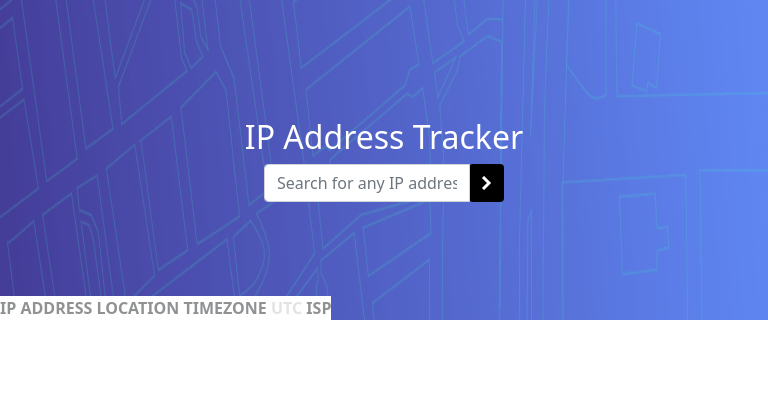
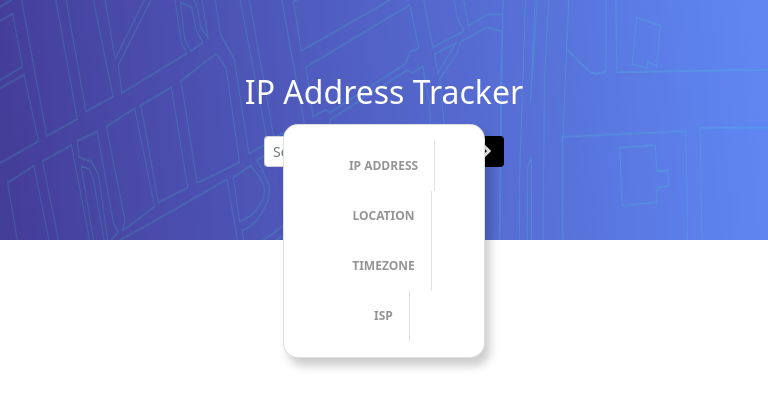
Before and after one commit to Shubhankar-Sengupta/IP_address_locator, a plain HTML site: page index.html in a window 768 px wide. Drawn offline with nearby package versions, Linux system fonts and the light colour scheme; no server answers.

Commit message:
Made major changes to the project regarding media queries

```diff
--- a/index.html
+++ b/index.html
@@ -51,11 +51,11 @@
 
       <h1>IP Address Tracker</h1>
 
-      <div class="row">
+      <div class="row pt-md-3">
 
-        <div class="col-md-4">
+        <div class="col-md-4 col-8">
 
-          <div class="input-group input-group-md">
+          <div class="input-group input-group-sm">
 
             <input type="text" class="form-control" aria-label="" placeholder="Search for any IP address or domain">
 
@@ -84,58 +84,63 @@
 
 
 
-      <div class="up-class">
+      <div class="up-class card">
 
-        <span>
+        <div class="card-body">
 
-          IP Address
+          <div class="border border-1 border-start-0 border-top-0 border-bottom-0 p-3 cntr-setting">
 
-          <span class="ip">
+            <span class="one-of">IP Address</span>
 
-          </span>
-        </span>
+            <span class="ip">
 
-        <span>
+            </span>
 
-          Location
+          </div>
 
-          <span class="location">
+          <div class="border border-1 border-start-0 border-top-0 border-bottom-0 p-3 cntr-setting">
 
-          </span>
-        </span>
+            <span class="one-of">Location</span>
+
+            <span class="location">
+
+            </span>
+
+          </div>
 
 
-        <span>
+          <div class="border border-1 border-1 border-start-0 border-top-0 border-bottom-0 p-3 cntr-setting">
 
-          Timezone
+            <span class="one-of">Timezone</span>
+
+            <span class="timezone">
+
+            </span>
+
+          </div>
 
 
-          <span class="timezone">
-            <span>UTC</span>
-          </span>
+          <!-- add offset value dynamically using the API -->
 
-        </span>
+          <div class="border border-1 border-1 border-start-0 border-top-0 border-bottom-0 p-3 cntr-setting">
+
+            <span class="one-of">ISP</span>
 
 
-        <!-- add offset value dynamically using the API -->
+            <span class="isp">
 
-        <span>
+            </span>
 
-          ISP
+          </div>
 
-          <span class="isp">
-
-
-          </span>
-
-        </span>
+        </div>
 
       </div>
 
     </section>
 
 
-    <section id="map" class="second-section"></section>
+    <div id="map" class="second-section"></div>
 
   </main>
 
--- a/ip_tracker.js
+++ b/ip_tracker.js
@@ -27,7 +27,7 @@ async function geoLocation() {
 
     ip.innerHTML = ip_addr;
     loc.innerHTML = region;
-    time.innerHTML = time_zone;
+    time.innerHTML = `UTC ${time_zone}`;
     is.innerHTML = isp;
 
     return [lat, lng]; // it is returned as a value of the Promise Object and we capture it with then() which accpets a callback.
--- a/iptrack.css
+++ b/iptrack.css
@@ -1,4 +1,4 @@
-@import url('https://fonts.googleapis.com/css2?family=Rubik&display=swap');
+@import url('https://fonts.googleapis.com/css2?family=Rubik:wght@400;500;700&display=swap');
 
 /*highest level of the parent*/
 
@@ -28,16 +28,11 @@ h1 {
     flex-direction: column;
     background: url('./images/pattern-bg.png');
     background-size: 100% 100%;
-    min-height: 40vh;
+    min-height: 35vh;
     position: relative;
     justify-content: center;
 }
 
-.up-class span {
-   opacity: .5;
-   text-transform: uppercase;
-   font-weight: 700;
-}
 
 .input-group-append a, .input-group-append {
     display: flex;
@@ -51,9 +46,82 @@ h1 {
 .up-class {
     position: absolute;
     background-color: #fff;
-    bottom: 0;
+    bottom: -60px;
+    z-index: 1000; /* so that it is always ahead in the stacking context*/
+    align-self: center;
 }
 
 .second-section {
-    min-height: 60vh;
+    min-height: 65vh;
 }
+
+.card {
+   box-shadow: 5px 8px 10px rgba(0, 0, 0, .2);
+   flex-direction: row;
+   border-radius: .945em;
+}
+
+.one-of {
+    font-size: .75em;
+    text-transform: uppercase;
+    color: #2C2C2C;
+    font-weight: 700;
+    opacity: .5;
+    display: block;
+}
+
+.ip, .location,.timezone, .isp {
+    font-weight: 500;
+    font-size: 1.625em;
+    line-height: 1.154em;
+}
+
+
+.card-body > * {
+    display: inline-block;
+}
+
+
+
+@media screen and  (max-width:768px) {
+
+    .card {
+        flex-direction: column;
+        margin: 2em;
+        position: relative;
+        bottom: -120px;
+    }
+
+    .first-section {
+        min-height: 30vh;
+    }
+
+    .second-section {
+        min-height: 70vh;
+    }
+
+    .card-body {
+        display: flex;
+        flex-direction: column;
+        align-items: center;
+    }
+
+    .cntr-setting {
+        text-align: center;
+    }
+
+    .ip, .location,.timezone, .isp {
+        font-size: 1.25em;
+    }
+
+}
+
+@media (min-width:751.2px) and (max-width:1069px) {
+
+    .card {
+        position: absolute;
+        display: grid;
+        grid-template-columns: repeat(auto-fit, minmax(200px, 1fr));
+        bottom: -150px;
+    }
+}
```
